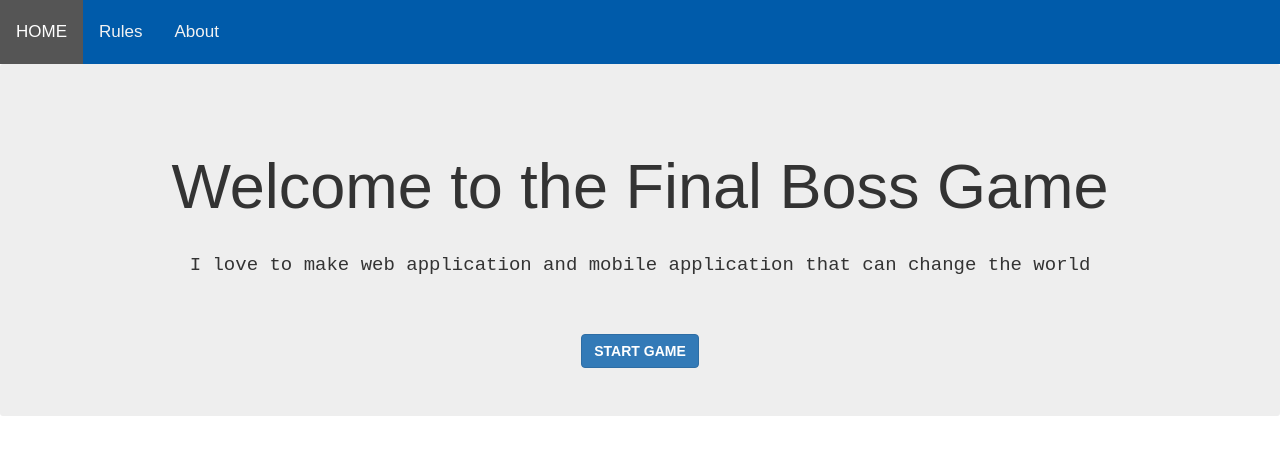
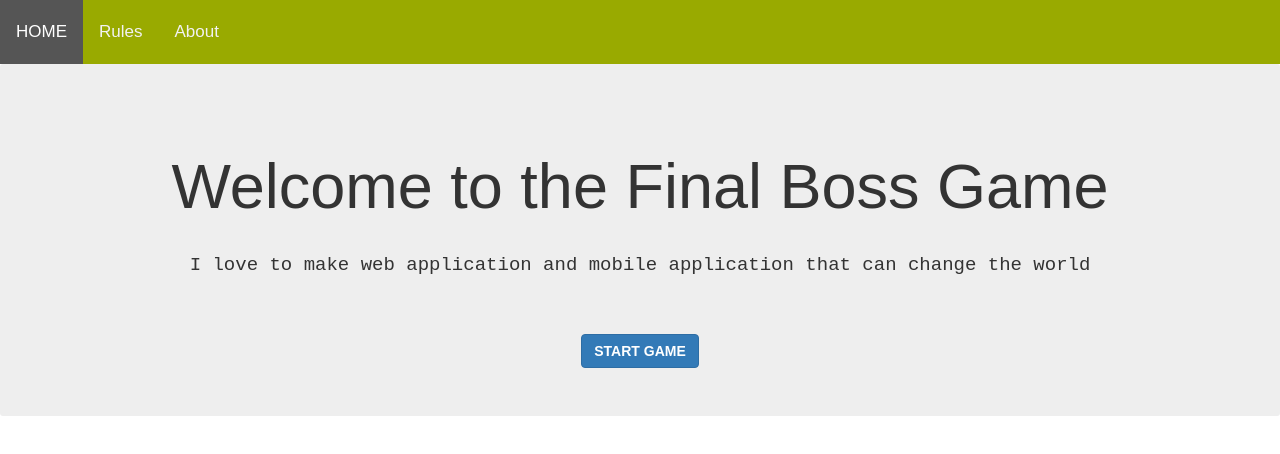
Before and after one commit to Emmanuel20202/algorithmemmangame.io, a plain HTML site: page index.html in a window 1280 px wide. Drawn offline with nearby package versions, Linux system fonts and the light colour scheme.

Commit message:
update 3

```diff
--- a/styles.css
+++ b/styles.css
@@ -2,7 +2,7 @@ body {margin:0;font-family:Arial}
 
 .topnav {
   overflow: hidden;
-  background-color: #005bAA;
+  background-color: #99aa00;
 }
 
 .topnav a {
```
